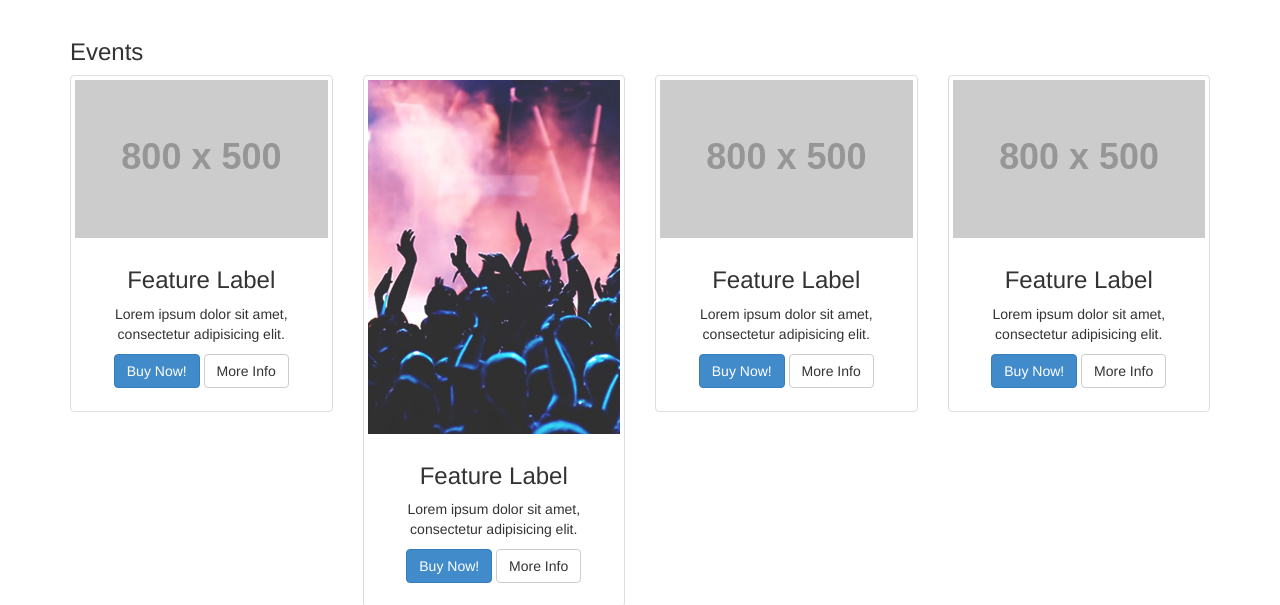
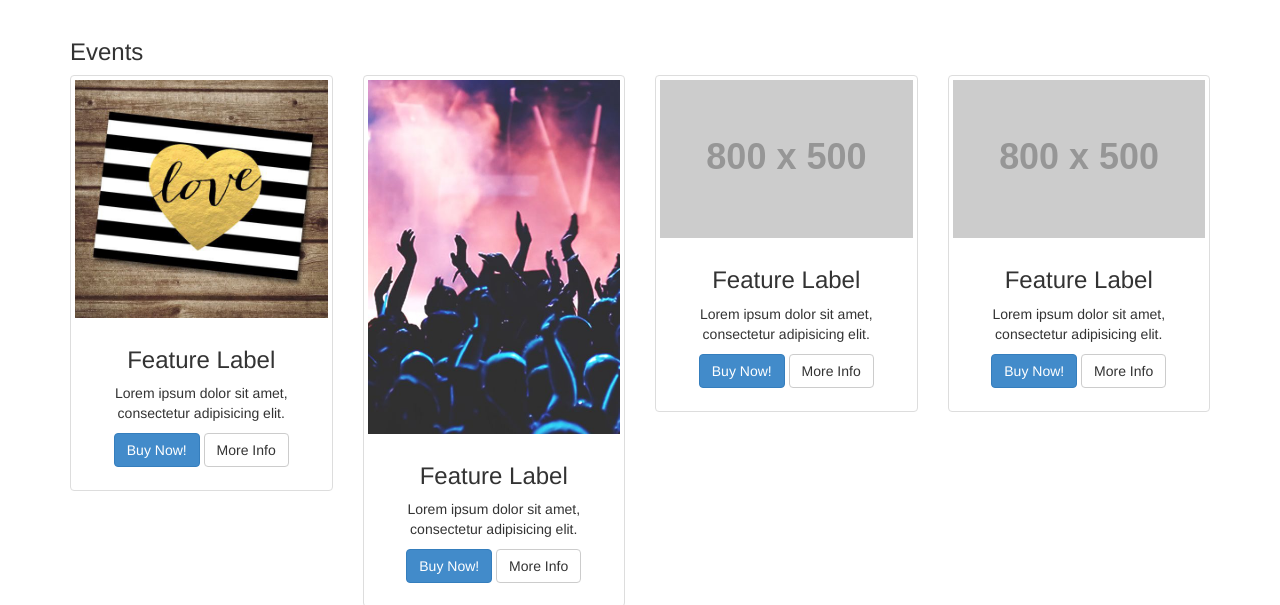
Before and after one commit to kdvoisin/NeohackMacysEvents, a plain HTML site: page index.html in a window 1280 px wide. Shown: the part 306-911 px from the top of the page. Drawn offline with Linux system fonts and the light colour scheme; placeholder pictures from the web are drawn by us.

Commit message:
LovePic Image

```diff
--- a/index.html
+++ b/index.html
@@ -53,7 +53,7 @@
 
             <div class="col-md-3 col-sm-6 hero-feature">
                 <div class="thumbnail">
-                    <img src="http://placehold.it/800x500" alt="">
+                    <img src="images/LovePic.jpg" rel="stylesheet">
                     <div class="caption">
                         <h3>Feature Label</h3>
                         <p>Lorem ipsum dolor sit amet, consectetur adipisicing elit.</p>
```
